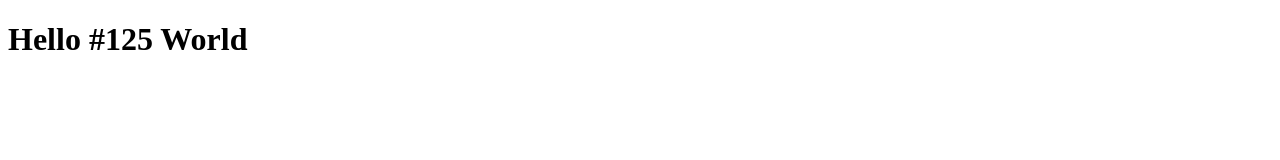
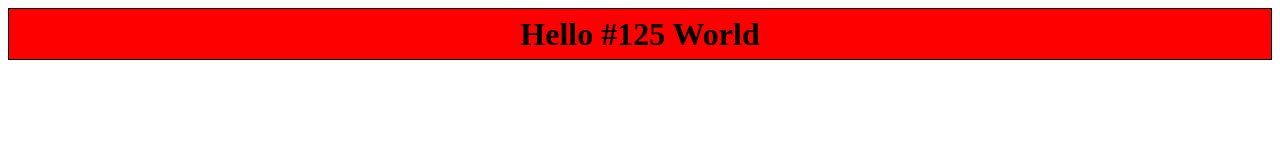
Before and after one commit to davidegiak/htmlcss-hello, a plain HTML site: page index.html in a window 1280 px wide. Drawn offline with Linux system fonts and the light colour scheme.

Commit message:
Commit esercizio 2 arricchimento

```diff
--- a/index.html
+++ b/index.html
@@ -3,9 +3,12 @@
 <head>
     <meta charset="UTF-8">
     <title>Document</title>
+    <link rel="stylesheet" href="style.css">
 </head>
 <body>
-    <h1>Hello #125 World</h1>
+    <div>
+        <h1>Hello #125 World</h1>
+    </div>
 
 </body>
 </html>
--- /dev/null
+++ b/style.css
@@ -0,0 +1,7 @@
+div {
+    background-color: red;
+    height: 50px;
+    border: 1px solid black;
+    text-align: center;
+    line-height: 50%;
+}
```
